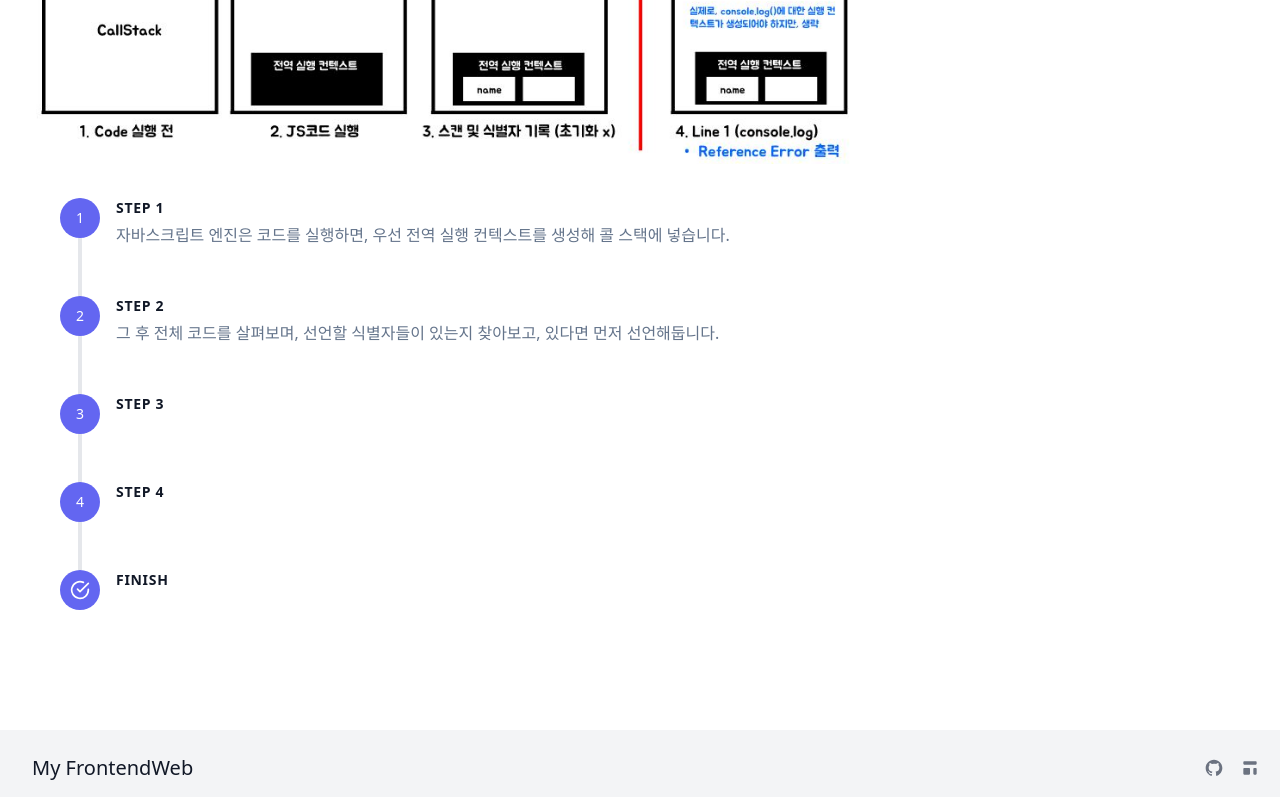
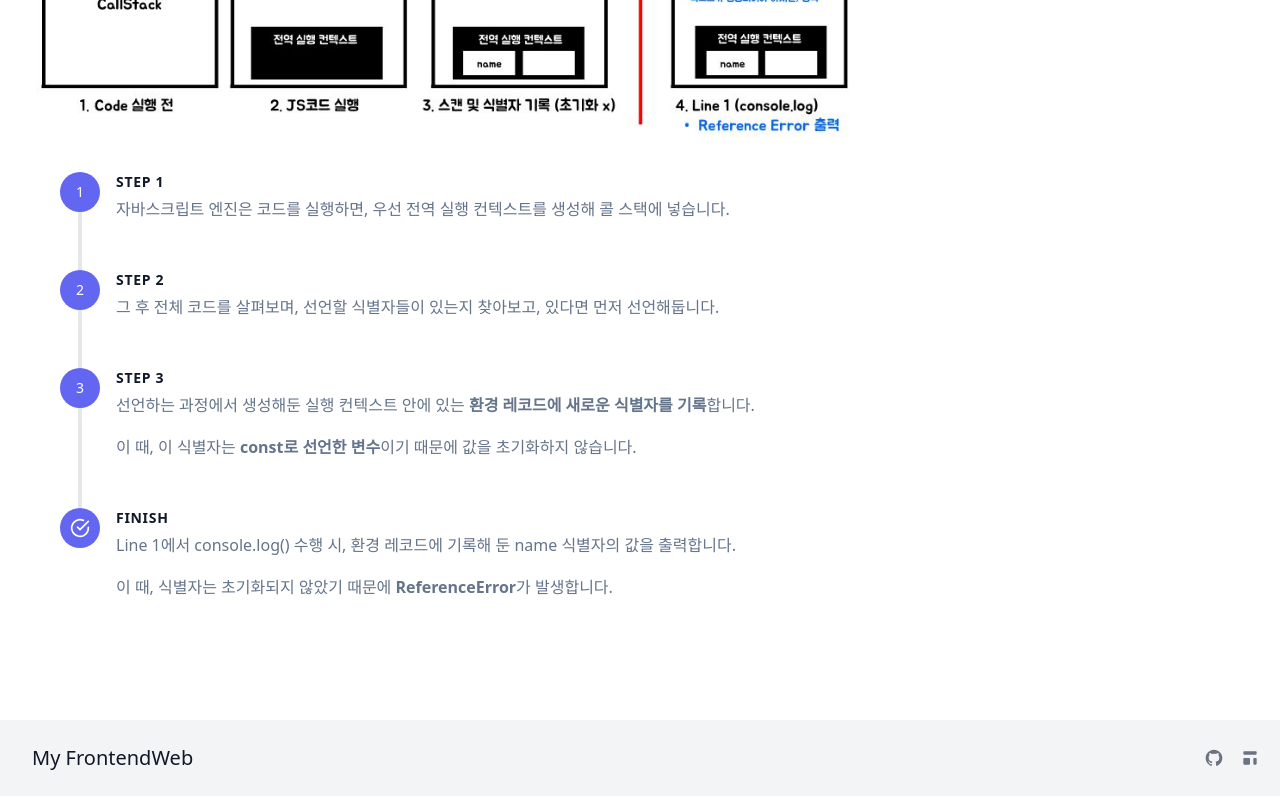
Before and after one commit to Lee-Sang-Beom/nextjs_and_notion, a Next.js app: page /web_basic/executionContext in a window 1280 px wide. Shown: the part 4586-5383 px from the top of the page. Built offline with nearby package versions, Linux system fonts and the light colour scheme.

Commit message:
add step : let, const variable example step : in hoisting and envRecord

```diff
--- a/pages/web_basic/executionContext.tsx
+++ b/pages/web_basic/executionContext.tsx
@@ -178,7 +178,7 @@ export default function Dom() {
                             STEP 3
                         </h2>
                         <p className="leading-relaxed mb-4">
-                            선언하는 과정에서 생성해둔 실행 컨텍스트 안에 있는
+                            {`선언하는 과정에서 생성해둔 실행 컨텍스트 안에 있는 `}
                             <strong>환경 레코드에 새로운 식별자를 기록</strong>합니다.
 
                             그리고, 이 식별자는 <strong>var로 선언한 변수이기 때문에 undefined로 값을 초기화</strong>합니다.
@@ -204,7 +204,7 @@ export default function Dom() {
                         </h2>
                         <p className="leading-relaxed mb-4">
                            {`Line 1에서 console.log() 수행 시, 환경 레코드에 기록해 둔 name 식별자의 값을 출력합니다. `}
-                           <strong>{`이 때, 할당문 var name='Lee' 를 만나기 전이기 때문에 undefined가 출력됩니다.`}</strong>
+                           <strong>{`이 때, 할당문을 만나기 전이기 때문에, undefined가 출력됩니다.`}</strong>
                         </p>
                         <p className="leading-relaxed">
                            {`이 때, console.log()도 함수이기 때문에, 해당하는 실행 컨텍스트가 콜 스택 내부에 추가되었다가 함수 실행 후 사라지게 됩니다.`}
@@ -292,23 +292,17 @@ export default function Dom() {
                             STEP 3
                         </h2>
                         <p className="leading-relaxed mb-4">
+                            {`선언하는 과정에서 생성해둔 실행 컨텍스트 안에 있는 `}
+                            <strong>환경 레코드에 새로운 식별자를 기록</strong>합니다.
                         </p>
                         <p className="leading-relaxed">
+                            이 때, 이 식별자는 <strong>const로 선언한 변수</strong>
+                            이기 때문에 값을 초기화하지 않습니다.
                         </p>
+
                     </div>
                 </div>
                 {/* 과정 4 */}
-                <div className="flex relative pb-12">
-                    {returnStepLogo(4)}
-                    <div className="flex-grow pl-4">
-                        <h2 className="font-bold title-font text-sm text-gray-900 mb-1 tracking-wider">
-                            STEP 4
-                        </h2>
-                        <p className="leading-relaxed">
-                        </p>
-                    </div>
-                </div>
-                {/* 과정 5 */}
                 <div className="flex relative">
                     <div
                         className="flex-shrink-0 w-10 h-10 rounded-full inline-flex items-center
@@ -323,8 +317,11 @@ export default function Dom() {
                         <h2 className="font-bold title-font text-sm text-gray-900 mb-1 tracking-wider">
                             {`FINISH`}
                         </h2>
-                        <p className="leading-relaxed ">
+                        <p className="leading-relaxed mb-4">
+                            {`Line 1에서 console.log() 수행 시, 환경 레코드에 기록해 둔 name 식별자의 값을 출력합니다. `}
                         </p>
+                        <p className="leading-relaxed">이 때, 식별자는 초기화되지 않았기 때문에 <strong>ReferenceError</strong>가 발생합니다.</p>
+
                     </div>
                 </div>
             </div>
```
